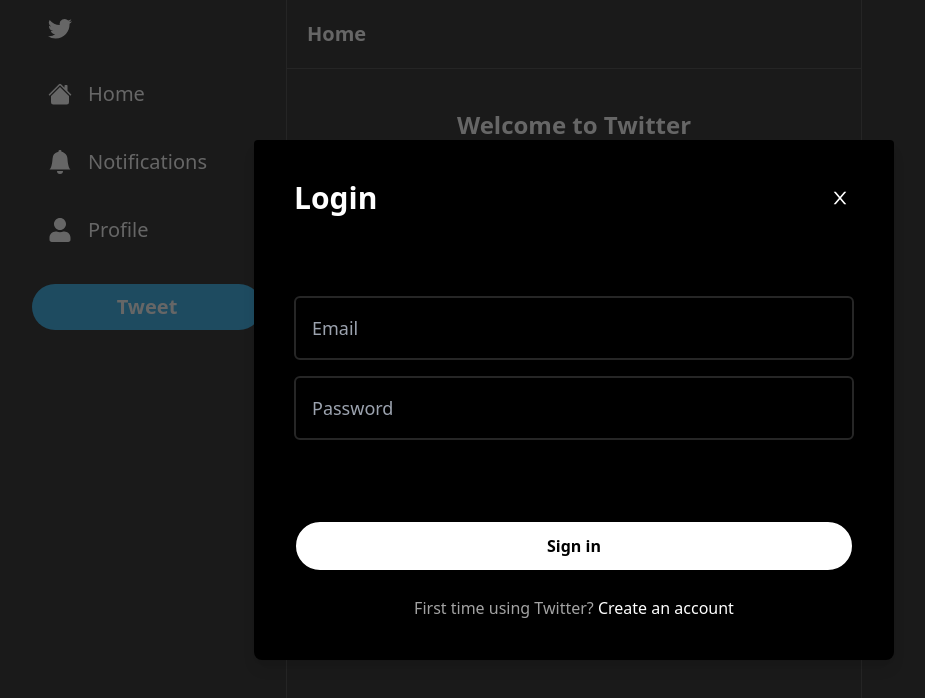
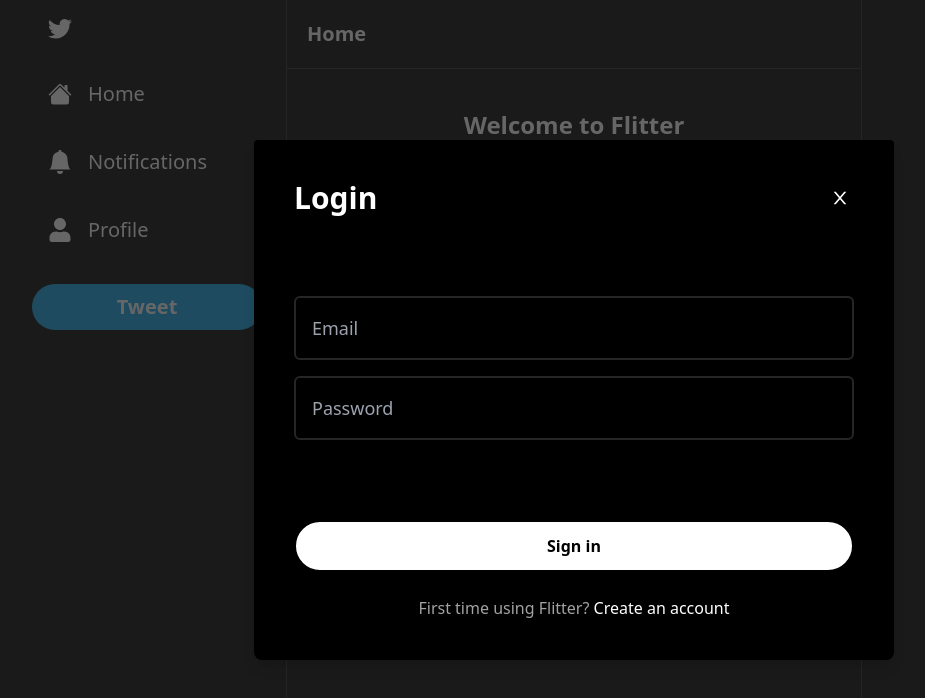
Before and after one commit to jeandre-visser/next-twitter-clone, a Next.js app: page / in a window 1280 px wide. Both pictures are taken after a click on the button "Login". Shown: the top 698 px of the page, without its empty margins (66-991 px from the left). Built offline with nearby package versions, Linux system fonts and the light colour scheme; no server answers; the database is empty.

Commit message:
Screenshots

```diff
--- a/components/Form.tsx
+++ b/components/Form.tsx
@@ -69,7 +69,7 @@
       ) : (
         <div className='py-8 '>
           <h1 className='text-white text-2xl text-center mb-4 font-bold'>
-            Welcome to Twitter
+            Welcome to Flitter
           </h1>
           <div className='flex flex-row items-center justify-center gap-4'>
             <Button label='Login' onClick={loginModal.onOpen} />
--- a/components/modals/LoginModal.tsx
+++ b/components/modals/LoginModal.tsx
@@ -61,7 +61,7 @@
   const footerContent = (
     <div className='text-neutral-400 text-center mt-4'>
       <p>
-        First time using Twitter?
+        First time using Flitter?
         <span
           onClick={onToggle}
           className='
--- a/package.json
+++ b/package.json
@@ -1,5 +1,5 @@
 {
-  "name": "next-twitter-clone",
+  "name": "next-flitter",
   "version": "0.1.0",
   "private": true,
   "scripts": {
```
Also changed, not shown: 4 other files (tests, documents, lock files or other folders).
